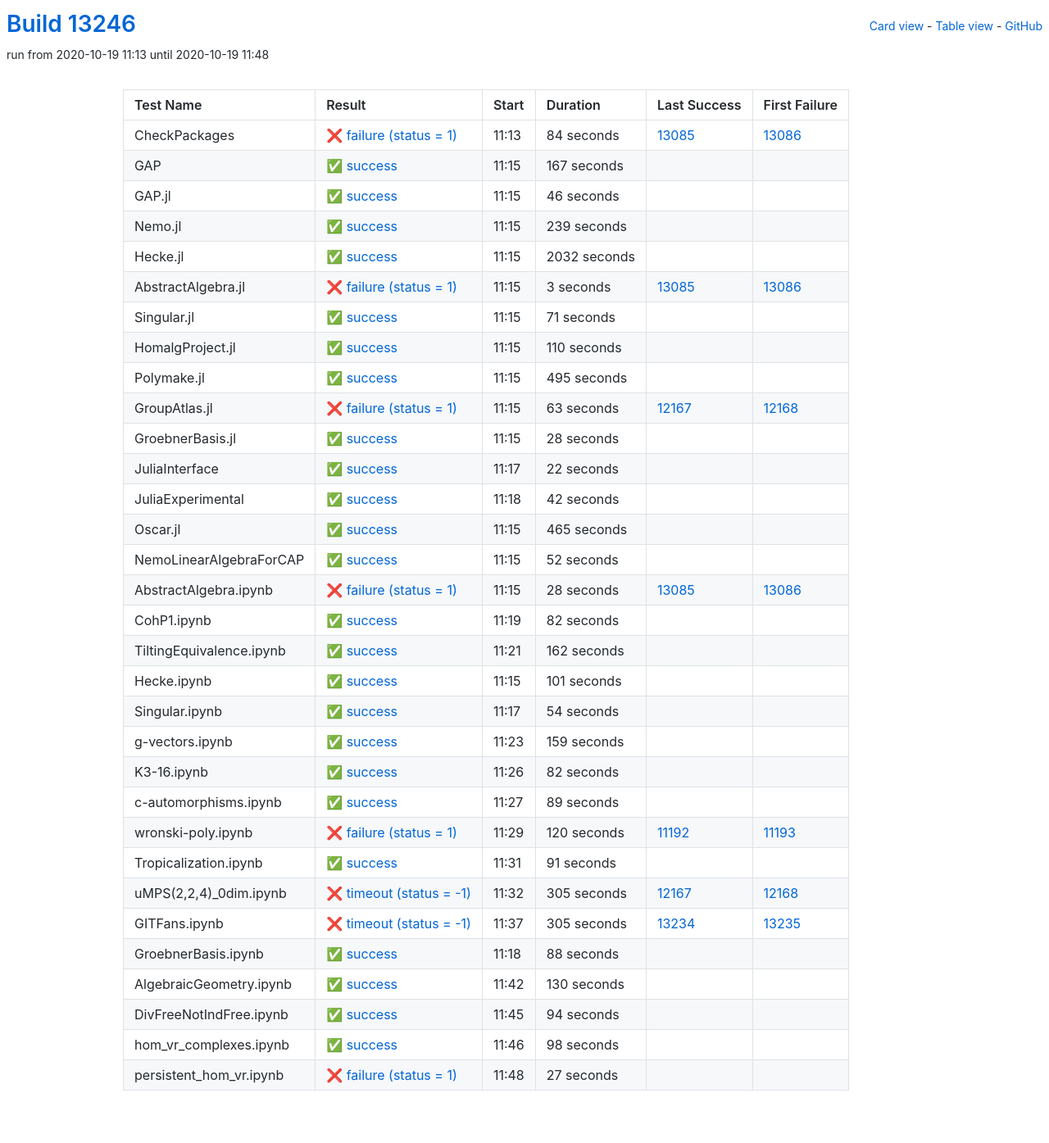
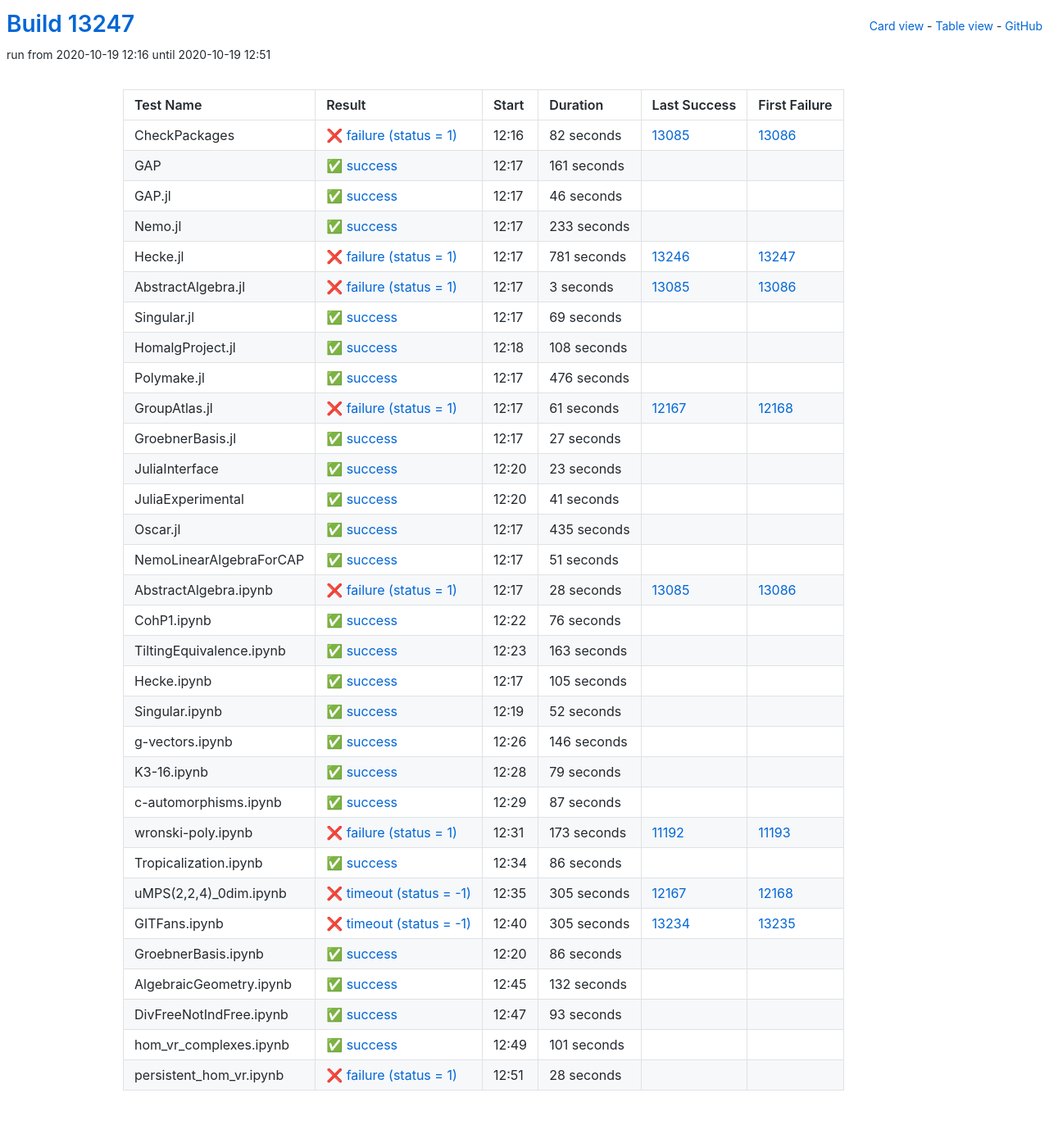
Before and after one commit to oscar-system/oscar-ci-status, a Jekyll site: the page built from table.html, in a window 1280 px wide. Shown: the whole page at 82% size. Built offline with Jekyll 4.4.1, drawn with Linux system fonts in a browser that asks for light colours.

Commit message:
Build #13247

```diff
--- a/_data/ci.yml
+++ b/_data/ci.yml
@@ -1,6 +1,6 @@
 ---
-build: 13246
-build_url: https://oscarci.mathematik.uni-kl.de/job/oscar/13246/
+build: 13247
+build_url: https://oscarci.mathematik.uni-kl.de/job/oscar/13247/
 job: oscar
 organization: oscar-system
 repo: oscar-ci-status
@@ -8,32 +8,32 @@
 tests:
 - name: CheckPackages
   id: checkpackages
-  log: https://oscarci.mathematik.uni-kl.de/job/oscar/13246/artifact/logs/build-13246/CheckPackages.log
-  start: 2020-10-19 11:13
+  log: https://oscarci.mathematik.uni-kl.de/job/oscar/13247/artifact/logs/build-13247/CheckPackages.log
+  start: 2020-10-19 12:16
   success: false
   exitcode: 1
   status: failure
-  duration: 84
+  duration: 82
   last_success: 13085
   last_success_url: https://oscarci.mathematik.uni-kl.de/job/oscar/13085/
   first_failure: 13086
   first_failure_url: https://oscarci.mathematik.uni-kl.de/job/oscar/13086/
 - name: GAP
   id: gap
-  log: https://oscarci.mathematik.uni-kl.de/job/oscar/13246/artifact/logs/build-13246/GAP.log
-  start: 2020-10-19 11:15
+  log: https://oscarci.mathematik.uni-kl.de/job/oscar/13247/artifact/logs/build-13247/GAP.log
+  start: 2020-10-19 12:17
   success: true
   exitcode: 0
   status: success
-  duration: 167
+  duration: 161
   last_success: false
   last_success_url:
   first_failure: false
   first_failure_url:
 - name: GAP.jl
   id: gap-jl
-  log: https://oscarci.mathematik.uni-kl.de/job/oscar/13246/artifact/logs/build-13246/GAP.jl.log
-  start: 2020-10-19 11:15
+  log: https://oscarci.mathematik.uni-kl.de/job/oscar/13247/artifact/logs/build-13247/GAP.jl.log
+  start: 2020-10-19 12:17
   success: true
   exitcode: 0
   status: success
@@ -44,32 +44,32 @@
   first_failure_url:
 - name: Nemo.jl
   id: nemo-jl
-  log: https://oscarci.mathematik.uni-kl.de/job/oscar/13246/artifact/logs/build-13246/Nemo.jl.log
-  start: 2020-10-19 11:15
+  log: https://oscarci.mathematik.uni-kl.de/job/oscar/13247/artifact/logs/build-13247/Nemo.jl.log
+  start: 2020-10-19 12:17
   success: true
   exitcode: 0
   status: success
-  duration: 239
+  duration: 233
   last_success: false
   last_success_url:
   first_failure: false
   first_failure_url:
 - name: Hecke.jl
   id: hecke-jl
-  log: https://oscarci.mathematik.uni-kl.de/job/oscar/13246/artifact/logs/build-13246/Hecke.jl.log
-  start: 2020-10-19 11:15
-  success: true
-  exitcode: 0
-  status: success
-  duration: 2032
-  last_success: false
-  last_success_url:
-  first_failure: false
-  first_failure_url:
+  log: https://oscarci.mathematik.uni-kl.de/job/oscar/13247/artifact/logs/build-13247/Hecke.jl.log
+  start: 2020-10-19 12:17
+  success: false
+  exitcode: 1
+  status: failure
+  duration: 781
+  last_success: 13246
+  last_success_url: https://oscarci.mathematik.uni-kl.de/job/oscar/13246/
+  first_failure: 13247
+  first_failure_url: https://oscarci.mathematik.uni-kl.de/job/oscar/13247/
 - name: AbstractAlgebra.jl
   id: abstractalgebra-jl
-  log: https://oscarci.mathematik.uni-kl.de/job/oscar/13246/artifact/logs/build-13246/AbstractAlgebra.jl.log
-  start: 2020-10-19 11:15
+  log: https://oscarci.mathematik.uni-kl.de/job/oscar/13247/artifact/logs/build-13247/AbstractAlgebra.jl.log
+  start: 2020-10-19 12:17
   success: false
   exitcode: 1
   status: failure
@@ -80,116 +80,116 @@
   first_failure_url: https://oscarci.mathematik.uni-kl.de/job/oscar/13086/
 - name: Singular.jl
   id: singular-jl
-  log: https://oscarci.mathematik.uni-kl.de/job/oscar/13246/artifact/logs/build-13246/Singular.jl.log
-  start: 2020-10-19 11:15
+  log: https://oscarci.mathematik.uni-kl.de/job/oscar/13247/artifact/logs/build-13247/Singular.jl.log
+  start: 2020-10-19 12:17
   success: true
   exitcode: 0
   status: success
-  duration: 71
+  duration: 69
   last_success: false
   last_success_url:
   first_failure: false
   first_failure_url:
 - name: HomalgProject.jl
   id: homalgproject-jl
-  log: https://oscarci.mathematik.uni-kl.de/job/oscar/13246/artifact/logs/build-13246/HomalgProject.jl.log
-  start: 2020-10-19 11:15
+  log: https://oscarci.mathematik.uni-kl.de/job/oscar/13247/artifact/logs/build-13247/HomalgProject.jl.log
+  start: 2020-10-19 12:18
   success: true
   exitcode: 0
   status: success
-  duration: 110
+  duration: 108
   last_success: false
   last_success_url:
   first_failure: false
   first_failure_url:
 - name: Polymake.jl
   id: polymake-jl
-  log: https://oscarci.mathematik.uni-kl.de/job/oscar/13246/artifact/logs/build-13246/Polymake.jl.log
-  start: 2020-10-19 11:15
+  log: https://oscarci.mathematik.uni-kl.de/job/oscar/13247/artifact/logs/build-13247/Polymake.jl.log
+  start: 2020-10-19 12:17
   success: true
   exitcode: 0
   status: success
-  duration: 495
+  duration: 476
   last_success: false
   last_success_url:
   first_failure: false
   first_failure_url:
 - name: GroupAtlas.jl
   id: groupatlas-jl
-  log: https://oscarci.mathematik.uni-kl.de/job/oscar/13246/artifact/logs/build-13246/GroupAtlas.jl.log
-  start: 2020-10-19 11:15
+  log: https://oscarci.mathematik.uni-kl.de/job/oscar/13247/artifact/logs/build-13247/GroupAtlas.jl.log
+  start: 2020-10-19 12:17
   success: false
   exitcode: 1
   status: failure
-  duration: 63
+  duration: 61
   last_success: 12167
   last_success_url: https://oscarci.mathematik.uni-kl.de/job/oscar/12167/
   first_failure: 12168
   first_failure_url: https://oscarci.mathematik.uni-kl.de/job/oscar/12168/
 - name: GroebnerBasis.jl
   id: groebnerbasis-jl
-  log: https://oscarci.mathematik.uni-kl.de/job/oscar/13246/artifact/logs/build-13246/GroebnerBasis.jl.log
-  start: 2020-10-19 11:15
+  log: https://oscarci.mathematik.uni-kl.de/job/oscar/13247/artifact/logs/build-13247/GroebnerBasis.jl.log
+  start: 2020-10-19 12:17
   success: true
   exitcode: 0
   status: success
-  duration: 28
+  duration: 27
   last_success: false
   last_success_url:
   first_failure: false
   first_failure_url:
 - name: JuliaInterface
   id: juliainterface
-  log: https://oscarci.mathematik.uni-kl.de/job/oscar/13246/artifact/logs/build-13246/JuliaInterface.log
-  start: 2020-10-19 11:17
+  log: https://oscarci.mathematik.uni-kl.de/job/oscar/13247/artifact/logs/build-13247/JuliaInterface.log
+  start: 2020-10-19 12:20
   success: true
   exitcode: 0
   status: success
-  duration: 22
+  duration: 23
   last_success: false
   last_success_url:
   first_failure: false
   first_failure_url:
 - name: JuliaExperimental
   id: juliaexperimental
-  log: https://oscarci.mathematik.uni-kl.de/job/oscar/13246/artifact/logs/build-13246/JuliaExperimental.log
-  start: 2020-10-19 11:18
+  log: https://oscarci.mathematik.uni-kl.de/job/oscar/13247/artifact/logs/build-13247/JuliaExperimental.log
+  start: 2020-10-19 12:20
   success: true
   exitcode: 0
   status: success
-  duration: 42
+  duration: 41
   last_success: false
   last_success_url:
   first_failure: false
   first_failure_url:
 - name: Oscar.jl
   id: oscar-jl
-  log: https://oscarci.mathematik.uni-kl.de/job/oscar/13246/artifact/logs/build-13246/Oscar.jl.log
-  start: 2020-10-19 11:15
+  log: https://oscarci.mathematik.uni-kl.de/job/oscar/13247/artifact/logs/build-13247/Oscar.jl.log
+  start: 2020-10-19 12:17
   success: true
   exitcode: 0
   status: success
-  duration: 465
+  duration: 435
   last_success: false
   last_success_url:
   first_failure: false
   first_failure_url:
 - name: NemoLinearAlgebraForCAP
   id: nemolinearalgebraforcap
-  log: https://oscarci.mathematik.uni-kl.de/job/oscar/13246/artifact/logs/build-13246/NemoLinearAlgebraForCAP.log
-  start: 2020-10-19 11:15
+  log: https://oscarci.mathematik.uni-kl.de/job/oscar/13247/artifact/logs/build-13247/NemoLinearAlgebraForCAP.log
+  start: 2020-10-19 12:17
   success: true
   exitcode: 0
   status: success
-  duration: 52
+  duration: 51
   last_success: false
   last_success_url:
   first_failure: false
   first_failure_url:
 - name: AbstractAlgebra.ipynb
   id: abstractalgebra-ipynb
-  log: https://oscarci.mathematik.uni-kl.de/job/oscar/13246/artifact/logs/build-13246/AbstractAlgebra.ipynb.log
-  start: 2020-10-19 11:15
+  log: https://oscarci.mathematik.uni-kl.de/job/oscar/13247/artifact/logs/build-13247/AbstractAlgebra.ipynb.log
+  start: 2020-10-19 12:17
   success: false
   exitcode: 1
   status: failure
@@ -200,116 +200,116 @@
   first_failure_url: https://oscarci.mathematik.uni-kl.de/job/oscar/13086/
 - name: CohP1.ipynb
   id: cohp1-ipynb
-  log: https://oscarci.mathematik.uni-kl.de/job/oscar/13246/artifact/logs/build-13246/CohP1.ipynb.log
-  start: 2020-10-19 11:19
+  log: https://oscarci.mathematik.uni-kl.de/job/oscar/13247/artifact/logs/build-13247/CohP1.ipynb.log
+  start: 2020-10-19 12:22
   success: true
   exitcode: 0
   status: success
-  duration: 82
+  duration: 76
   last_success: false
   last_success_url:
   first_failure: false
   first_failure_url:
 - name: TiltingEquivalence.ipynb
   id: tiltingequivalence-ipynb
-  log: https://oscarci.mathematik.uni-kl.de/job/oscar/13246/artifact/logs/build-13246/TiltingEquivalence.ipynb.log
-  start: 2020-10-19 11:21
+  log: https://oscarci.mathematik.uni-kl.de/job/oscar/13247/artifact/logs/build-13247/TiltingEquivalence.ipynb.log
+  start: 2020-10-19 12:23
   success: true
   exitcode: 0
   status: success
-  duration: 162
+  duration: 163
   last_success: false
   last_success_url:
   first_failure: false
   first_failure_url:
 - name: Hecke.ipynb
   id: hecke-ipynb
-  log: https://oscarci.mathematik.uni-kl.de/job/oscar/13246/artifact/logs/build-13246/Hecke.ipynb.log
-  start: 2020-10-19 11:15
+  log: https://oscarci.mathematik.uni-kl.de/job/oscar/13247/artifact/logs/build-13247/Hecke.ipynb.log
+  start: 2020-10-19 12:17
   success: true
   exitcode: 0
   status: success
-  duration: 101
+  duration: 105
   last_success: false
   last_success_url:
   first_failure: false
   first_failure_url:
 - name: Singular.ipynb
   id: singular-ipynb
-  log: https://oscarci.mathematik.uni-kl.de/job/oscar/13246/artifact/logs/build-13246/Singular.ipynb.log
-  start: 2020-10-19 11:17
+  log: https://oscarci.mathematik.uni-kl.de/job/oscar/13247/artifact/logs/build-13247/Singular.ipynb.log
+  start: 2020-10-19 12:19
   success: true
   exitcode: 0
   status: success
-  duration: 54
+  duration: 52
   last_success: false
   last_success_url:
   first_failure: false
   first_failure_url:
 - name: g-vectors.ipynb
   id: g-vectors-ipynb
-  log: https://oscarci.mathematik.uni-kl.de/job/oscar/13246/artifact/logs/build-13246/g-vectors.ipynb.log
-  start: 2020-10-19 11:23
+  log: https://oscarci.mathematik.uni-kl.de/job/oscar/13247/artifact/logs/build-13247/g-vectors.ipynb.log
+  start: 2020-10-19 12:26
   success: true
   exitcode: 0
   status: success
-  duration: 159
+  duration: 146
   last_success: false
   last_success_url:
   first_failure: false
   first_failure_url:
 - name: K3-16.ipynb
   id: k3-16-ipynb
-  log: https://oscarci.mathematik.uni-kl.de/job/oscar/13246/artifact/logs/build-13246/K3-16.ipynb.log
-  start: 2020-10-19 11:26
+  log: https://oscarci.mathematik.uni-kl.de/job/oscar/13247/artifact/logs/build-13247/K3-16.ipynb.log
+  start: 2020-10-19 12:28
   success: true
   exitcode: 0
   status: success
-  duration: 82
+  duration: 79
   last_success: false
   last_success_url:
   first_failure: false
   first_failure_url:
 - name: c-automorphisms.ipynb
   id: c-automorphisms-ipynb
-  log: https://oscarci.mathematik.uni-kl.de/job/oscar/13246/artifact/logs/build-13246/c-automorphisms.ipynb.log
-  start: 2020-10-19 11:27
+  log: https://oscarci.mathematik.uni-kl.de/job/oscar/13247/artifact/logs/build-13247/c-automorphisms.ipynb.log
+  start: 2020-10-19 12:29
   success: true
   exitcode: 0
   status: success
-  duration: 89
+  duration: 87
   last_success: false
   last_success_url:
   first_failure: false
   first_failure_url:
 - name: wronski-poly.ipynb
   id: wronski-poly-ipynb
-  log: https://oscarci.mathematik.uni-kl.de/job/oscar/13246/artifact/logs/build-13246/wronski-poly.ipynb.log
-  start: 2020-10-19 11:29
+  log: https://oscarci.mathematik.uni-kl.de/job/oscar/13247/artifact/logs/build-13247/wronski-poly.ipynb.log
+  start: 2020-10-19 12:31
   success: false
   exitcode: 1
   status: failure
-  duration: 120
+  duration: 173
   last_success: 11192
   last_success_url: https://oscarci.mathematik.uni-kl.de/job/oscar/11192/
   first_failure: 11193
   first_failure_url: https://oscarci.mathematik.uni-kl.de/job/oscar/11193/
 - name: Tropicalization.ipynb
   id: tropicalization-ipynb
-  log: https://oscarci.mathematik.uni-kl.de/job/oscar/13246/artifact/logs/build-13246/Tropicalization.ipynb.log
-  start: 2020-10-19 11:31
+  log: https://oscarci.mathematik.uni-kl.de/job/oscar/13247/artifact/logs/build-13247/Tropicalization.ipynb.log
+  start: 2020-10-19 12:34
   success: true
   exitcode: 0
   status: success
-  duration: 91
+  duration: 86
   last_success: false
   last_success_url:
   first_failure: false
   first_failure_url:
 - name: uMPS(2,2,4)_0dim.ipynb
   id: umps-2-2-4-0dim-ipynb
-  log: https://oscarci.mathematik.uni-kl.de/job/oscar/13246/artifact/logs/build-13246/uMPS-2-2-4-_0dim.ipynb.log
-  start: 2020-10-19 11:32
+  log: https://oscarci.mathematik.uni-kl.de/job/oscar/13247/artifact/logs/build-13247/uMPS-2-2-4-_0dim.ipynb.log
+  start: 2020-10-19 12:35
   success: false
   exitcode: -1
   status: timeout
@@ -320,8 +320,8 @@
   first_failure_url: https://oscarci.mathematik.uni-kl.de/job/oscar/12168/
 - name: GITFans.ipynb
   id: gitfans-ipynb
-  log: https://oscarci.mathematik.uni-kl.de/job/oscar/13246/artifact/logs/build-13246/GITFans.ipynb.log
-  start: 2020-10-19 11:37
+  log: https://oscarci.mathematik.uni-kl.de/job/oscar/13247/artifact/logs/build-13247/GITFans.ipynb.log
+  start: 2020-10-19 12:40
   success: false
   exitcode: -1
   status: timeout
@@ -332,60 +332,60 @@
   first_failure_url: https://oscarci.mathematik.uni-kl.de/job/oscar/13235/
 - name: GroebnerBasis.ipynb
   id: groebnerbasis-ipynb
-  log: https://oscarci.mathematik.uni-kl.de/job/oscar/13246/artifact/logs/build-13246/GroebnerBasis.ipynb.log
-  start: 2020-10-19 11:18
+  log: https://oscarci.mathematik.uni-kl.de/job/oscar/13247/artifact/logs/build-13247/GroebnerBasis.ipynb.log
+  start: 2020-10-19 12:20
   success: true
   exitcode: 0
   status: success
-  duration: 88
+  duration: 86
   last_success: false
   last_success_url:
   first_failure: false
   first_failure_url:
 - name: AlgebraicGeometry.ipynb
   id: algebraicgeometry-ipynb
-  log: https://oscarci.mathematik.uni-kl.de/job/oscar/13246/artifact/logs/build-13246/AlgebraicGeometry.ipynb.log
-  start: 2020-10-19 11:42
+  log: https://oscarci.mathematik.uni-kl.de/job/oscar/13247/artifact/logs/build-13247/AlgebraicGeometry.ipynb.log
+  start: 2020-10-19 12:45
   success: true
   exitcode: 0
   status: success
-  duration: 130
+  duration: 132
   last_success: false
   last_success_url:
   first_failure: false
   first_failure_url:
 - name: DivFreeNotIndFree.ipynb
   id: divfreenotindfree-ipynb
-  log: https://oscarci.mathematik.uni-kl.de/job/oscar/13246/artifact/logs/build-13246/DivFreeNotIndFree.ipynb.log
-  start: 2020-10-19 11:45
+  log: https://oscarci.mathematik.uni-kl.de/job/oscar/13247/artifact/logs/build-13247/DivFreeNotIndFree.ipynb.log
+  start: 2020-10-19 12:47
   success: true
   exitcode: 0
   status: success
-  duration: 94
+  duration: 93
   last_success: false
   last_success_url:
   first_failure: false
   first_failure_url:
 - name: hom_vr_complexes.ipynb
   id: hom-vr-complexes-ipynb
-  log: https://oscarci.mathematik.uni-kl.de/job/oscar/13246/artifact/logs/build-13246/hom_vr_complexes.ipynb.log
-  start: 2020-10-19 11:46
+  log: https://oscarci.mathematik.uni-kl.de/job/oscar/13247/artifact/logs/build-13247/hom_vr_complexes.ipynb.log
+  start: 2020-10-19 12:49
   success: true
   exitcode: 0
   status: success
-  duration: 98
+  duration: 101
   last_success: false
   last_success_url:
   first_failure: false
   first_failure_url:
 - name: persistent_hom_vr.ipynb
   id: persistent-hom-vr-ipynb
-  log: https://oscarci.mathematik.uni-kl.de/job/oscar/13246/artifact/logs/build-13246/persistent_hom_vr.ipynb.log
-  start: 2020-10-19 11:48
+  log: https://oscarci.mathematik.uni-kl.de/job/oscar/13247/artifact/logs/build-13247/persistent_hom_vr.ipynb.log
+  start: 2020-10-19 12:51
   success: false
   exitcode: 1
   status: failure
-  duration: 27
+  duration: 28
   last_success: false
   last_success_url:
   first_failure: false
```
Also changed, not shown: README.md.
